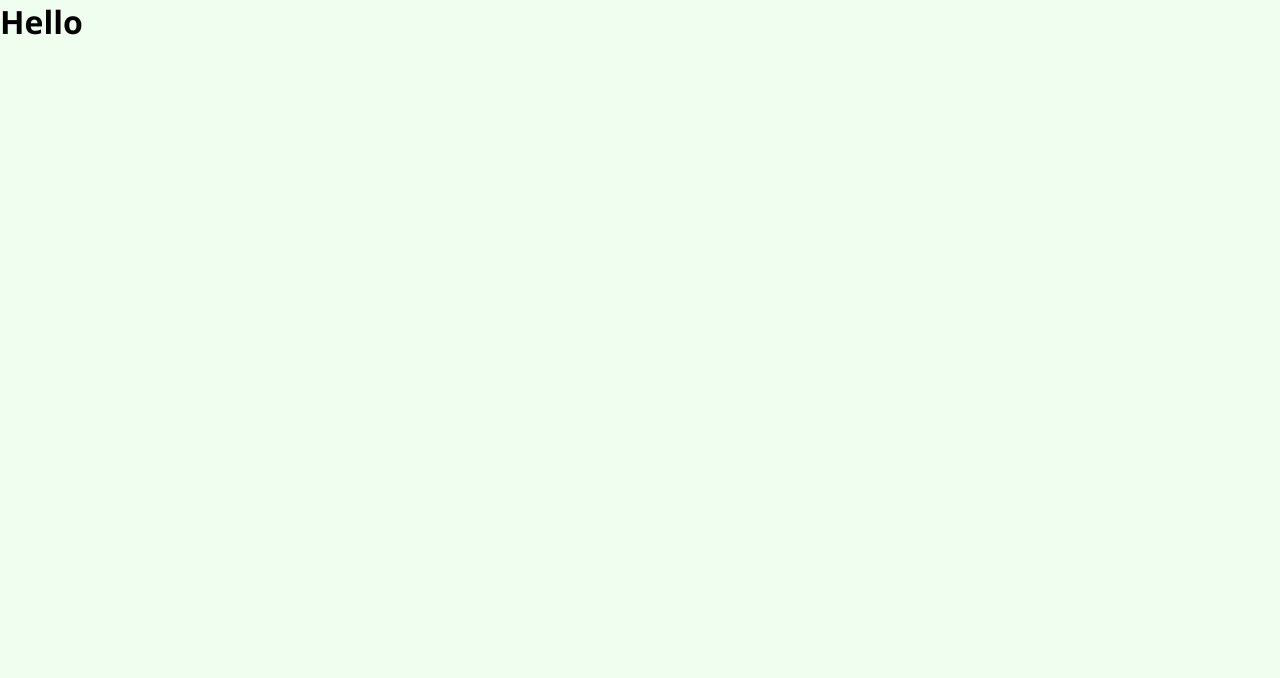
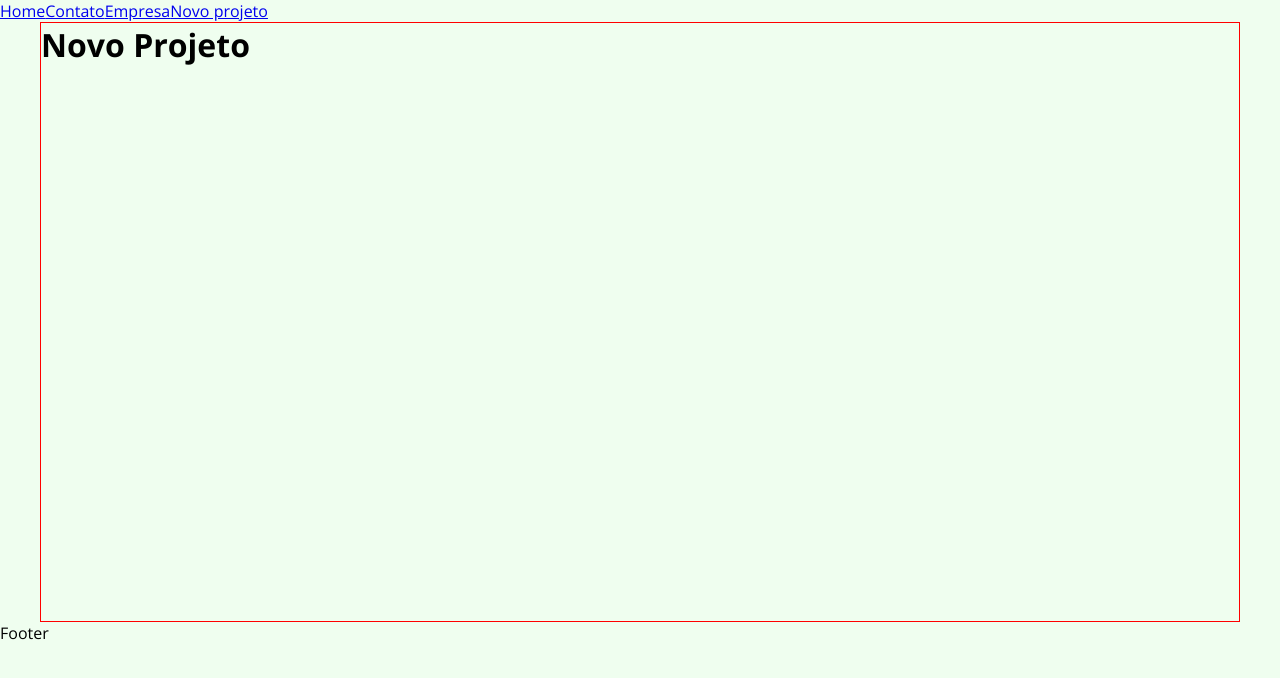
Before and after one commit to Felipe-Monte/project-costs-react, a React (Create React App) app: page /NewProject in a window 1280 px wide. Shown: the top 678 px of the page. Built offline with nearby package versions, Linux system fonts and the light colour scheme.

Commit message:
continue project

```diff
--- a/src/App.js
+++ b/src/App.js
@@ -1,10 +1,32 @@
+import { BrowserRouter as Router, Routes, Route, Link } from 'react-router-dom'
+
+import Container from './components/layout/Container'
+
+import Home from './pages/Home'
+import Company from './pages/Company'
+import Contact from './pages/Contact'
+import NewProject from './pages/NewProject'
 
 function App() {
   return (
-    <div className="App">
-      <h1>Hello</h1>
-    </div>
-  );
+    <Router>
+      <ul>
+        <Link to="/">Home</Link>
+        <Link to="/contact">Contato</Link>
+        <Link to="/company">Empresa</Link>
+        <Link to="/newproject">Novo projeto</Link>
+      </ul>
+      <Container customClass="min-height">
+        <Routes>
+          <Route path="/" element={<Home />} />
+          <Route path="/Company" element={<Company />} />
+          <Route path="/Contact" element={<Contact />} />
+          <Route path="/NewProject" element={<NewProject />} />
+        </Routes>
+      </Container>
+      <p>Footer</p>
+    </Router>
+  )
 }
 
 export default App;
--- /dev/null
+++ b/src/components/layout/Container.js
@@ -0,0 +1,11 @@
+import styles from './Container.module.css'
+
+function Container(props){
+  return(
+    <div className={`${styles.container} ${styles[props.customClass]}`}>
+      {props.children}
+    </div>
+  )
+}
+
+export default Container
--- /dev/null
+++ b/src/components/layout/Container.module.css
@@ -0,0 +1,24 @@
+
+.container {
+  width: 1200px;
+  margin: 0 auto;
+
+  display: flex;
+  justify-content: space-between;
+  flex-wrap: wrap;
+
+  border: 1px solid red;
+}
+
+.min-height {
+  min-height: 75%;
+}
+
+.start {
+  justify-content: flex-start;
+}
+
+.column {
+  flex-direction: column;
+  justify-content: flex-start;
+}
--- /dev/null
+++ b/src/pages/Company.js
@@ -0,0 +1,8 @@
+
+function Company(){
+  return(
+    <h1>Empresa</h1>
+  )
+}
+
+export default Company
--- /dev/null
+++ b/src/pages/Contact.js
@@ -0,0 +1,8 @@
+
+function Contact(){
+  return(
+    <h1>Contato</h1>
+  )
+}
+
+export default Contact
--- /dev/null
+++ b/src/pages/Home.js
@@ -0,0 +1,8 @@
+
+function Home(){
+  return(
+    <h1>Home</h1>
+  )
+}
+
+export default Home
--- /dev/null
+++ b/src/pages/NewProject.js
@@ -0,0 +1,8 @@
+
+function NewProject(){
+  return(
+    <h1>Novo Projeto</h1>
+  )
+}
+
+export default NewProject
```
Also changed, not shown: public/index.html (+0 -22 lines).
